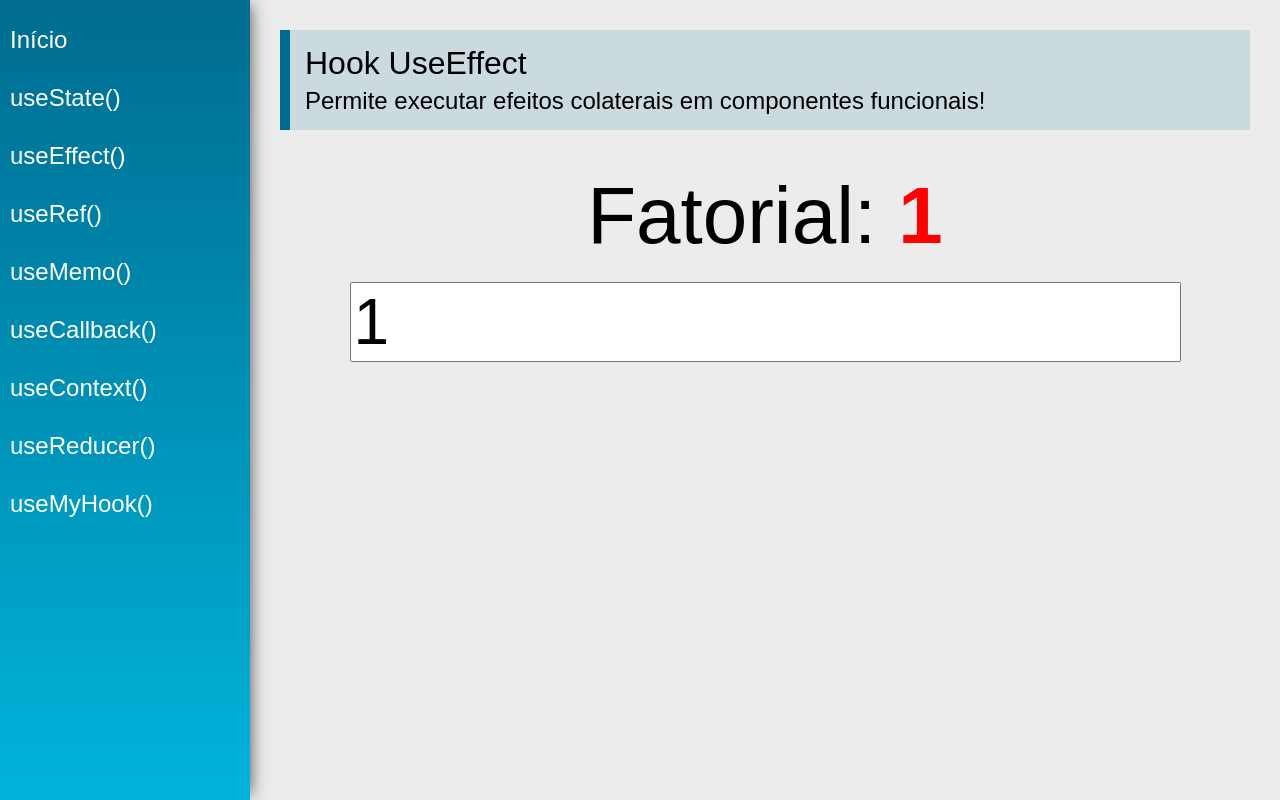
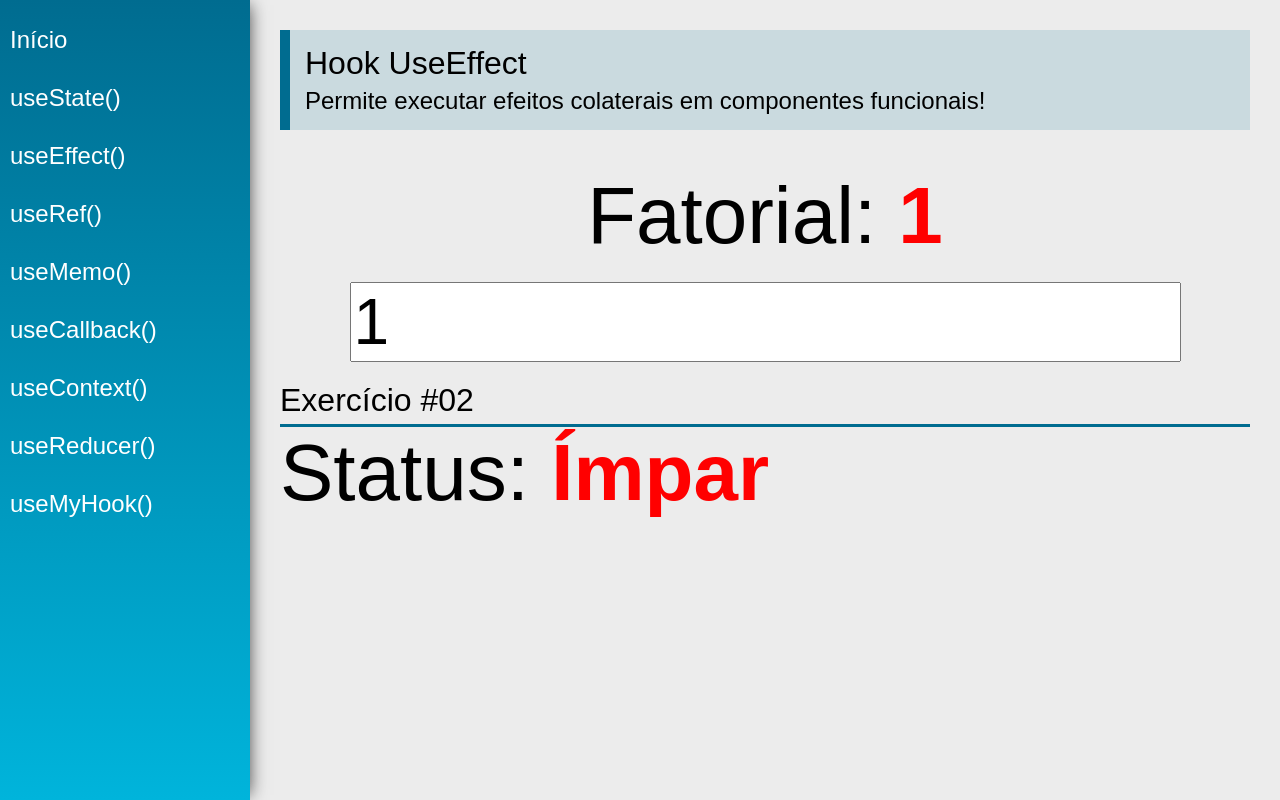
Before and after one commit to MarcioDSantos/Hooks, a React (Create React App) app: page /useEffect in a window 1280 px wide. Built offline with nearby package versions, Linux system fonts and the light colour scheme.

Commit message:
Continuidade do estudo do useEffect.

```diff
--- a/src/index.css
+++ b/src/index.css
@@ -6,6 +6,7 @@ body {
 .text {
     font-weight: 300;
     font-size: 5rem;
+    align-items: center;
 }
 
 .red {
@@ -25,10 +26,12 @@ body {
     padding: 15px 35px;
     border: none;
     outline: none;
-    background-color: #0092c3;
+    background-color: #c300a3;
 
     font-size: 3rem;
     color: #fff;
+
+    transition-property: background-color 1s linear 1s;
 }
 
 .center {
--- a/src/views/examples/UseEffect.jsx
+++ b/src/views/examples/UseEffect.jsx
@@ -2,6 +2,7 @@ import React from 'react'
 import { useEffect } from 'react'
 import { useState } from 'react'
 import PageTitle from '../../components/layout/PageTitle'
+import SectionTitle from '../../components/layout/SectionTitle'
 
 
 function calcFatorial(num) {
@@ -12,6 +13,7 @@ function calcFatorial(num) {
 }
 
 const UseEffect = (props) => {
+    //Ex #01
     const [number, setNumber] = useState(1)
     const [fatorial, setFatorial] = useState(1)
 
@@ -19,6 +21,12 @@ const UseEffect = (props) => {
         setFatorial(calcFatorial(number))
     },[number])
 
+    //Ex #02
+    const [status, setStatus] = useState("impar")
+
+    useEffect(function() {
+        setStatus(number % 2 ===0 ? "Par" : "Ímpar")
+    },[number])
 
     return (
         <div className="UseEffect">
@@ -36,6 +44,14 @@ const UseEffect = (props) => {
                 onChange={e => setNumber(e.target.value)}/>
             </div>
 
+            <SectionTitle title="Exercício #02" />
+            <div>
+                <div>
+                    <span className="text">Status: </span>
+                    <span className="text red">{status}</span>
+                </div>
+            </div>
+
         </div>
     )
 }
--- a/src/views/examples/UseState.jsx
+++ b/src/views/examples/UseState.jsx
@@ -6,6 +6,7 @@ import SectionTitle from '../../components/layout/SectionTitle'
 const UseState = (props) => {
     const [count, setCount] = useState(0)
     const [name, setName] = useState("")
+    const [starAnimation, setStartAnimation] = useState(false);
 
     return (
         <div className="UseState">
@@ -15,7 +16,7 @@ const UseState = (props) => {
             <SectionTitle title="Exercício #01"/>
              <div className="center">
                 <span className="text">{count}</span>
-                <div>
+                <div shouldStartAnimation={starAnimation}>
                     <button className="btn" onClick={() => setCount(count - 1)}>-1</button>
                     <button className="btn" onClick={() => setCount(count + 1)}>+1</button>
                     <button className="btn" onClick={() => setCount(current => current + 1000)}>1000</button>
```
